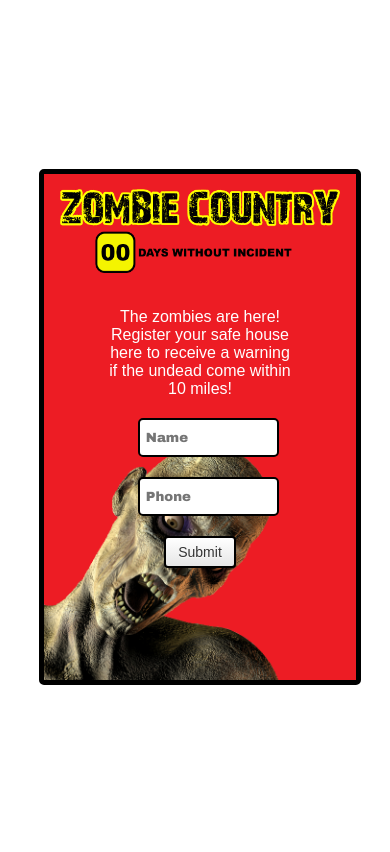
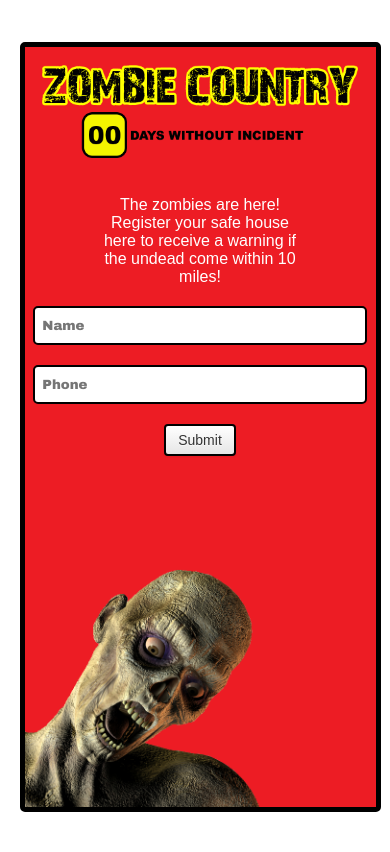
Before and after one commit to mattisfrommars/zomberz, a CodeIgniter app: page / in a window 390 px wide. Run offline with CodeIgniter, Linux system fonts and the light colour scheme; data that the repository does not hold is empty; some libraries are stand-ins or nearby versions.

Commit message:
mobile stylesheet

```diff
--- a/application/views/welcome_message.php
+++ b/application/views/welcome_message.php
@@ -118,6 +118,18 @@
 					left: 10%;
 				}
 			}
+			@media only screen and (max-width: 600px) {
+				#panel {
+					height: 90%;
+					top: 5%;
+					width: 90%;
+					left: 5%;
+				}
+				#panel input[type=text] {
+					width: 90%;
+					margin: 20px 2.5%;
+				}
+			}
 		</style>
 	</head>
 	<body>
```
